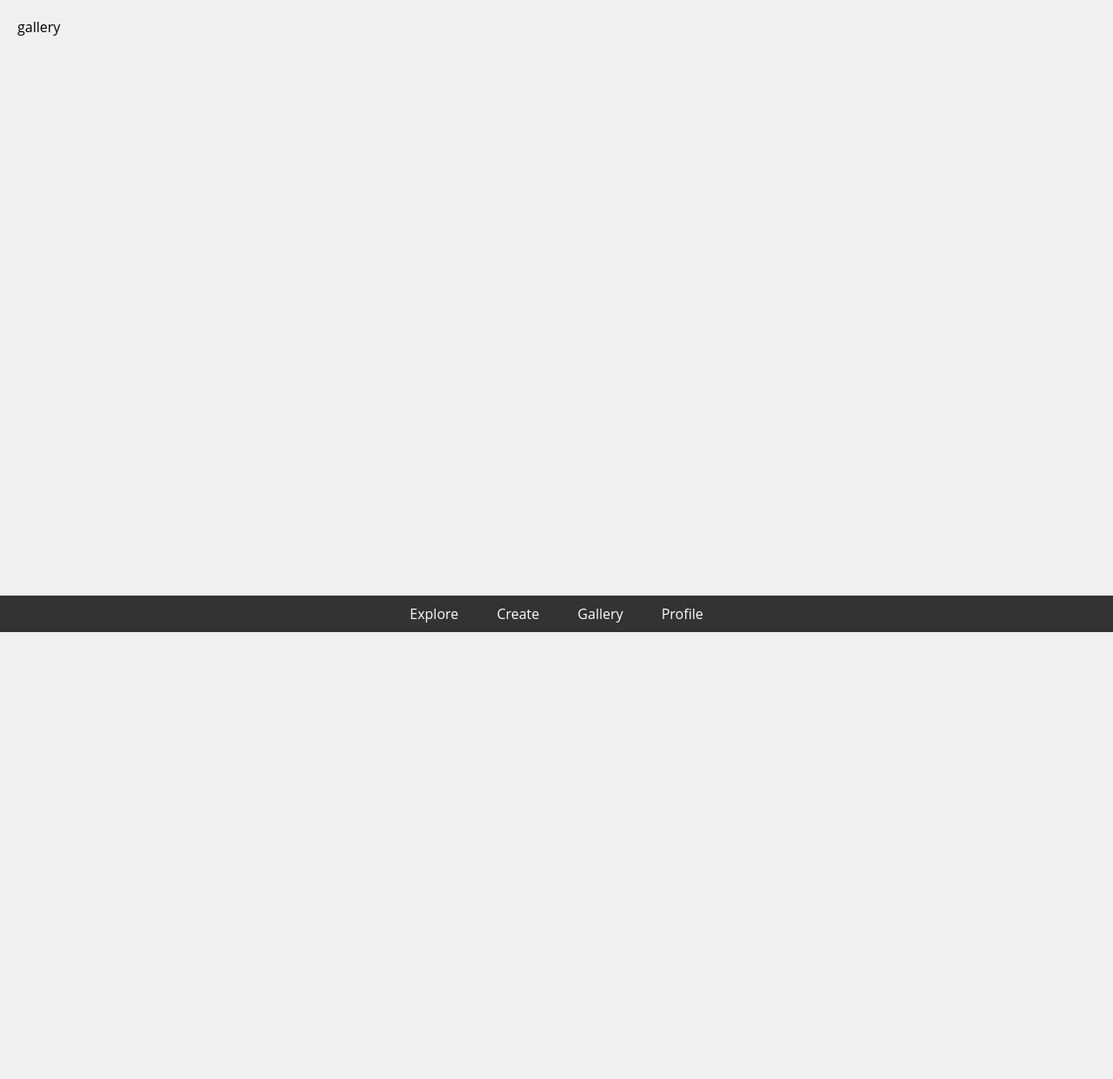
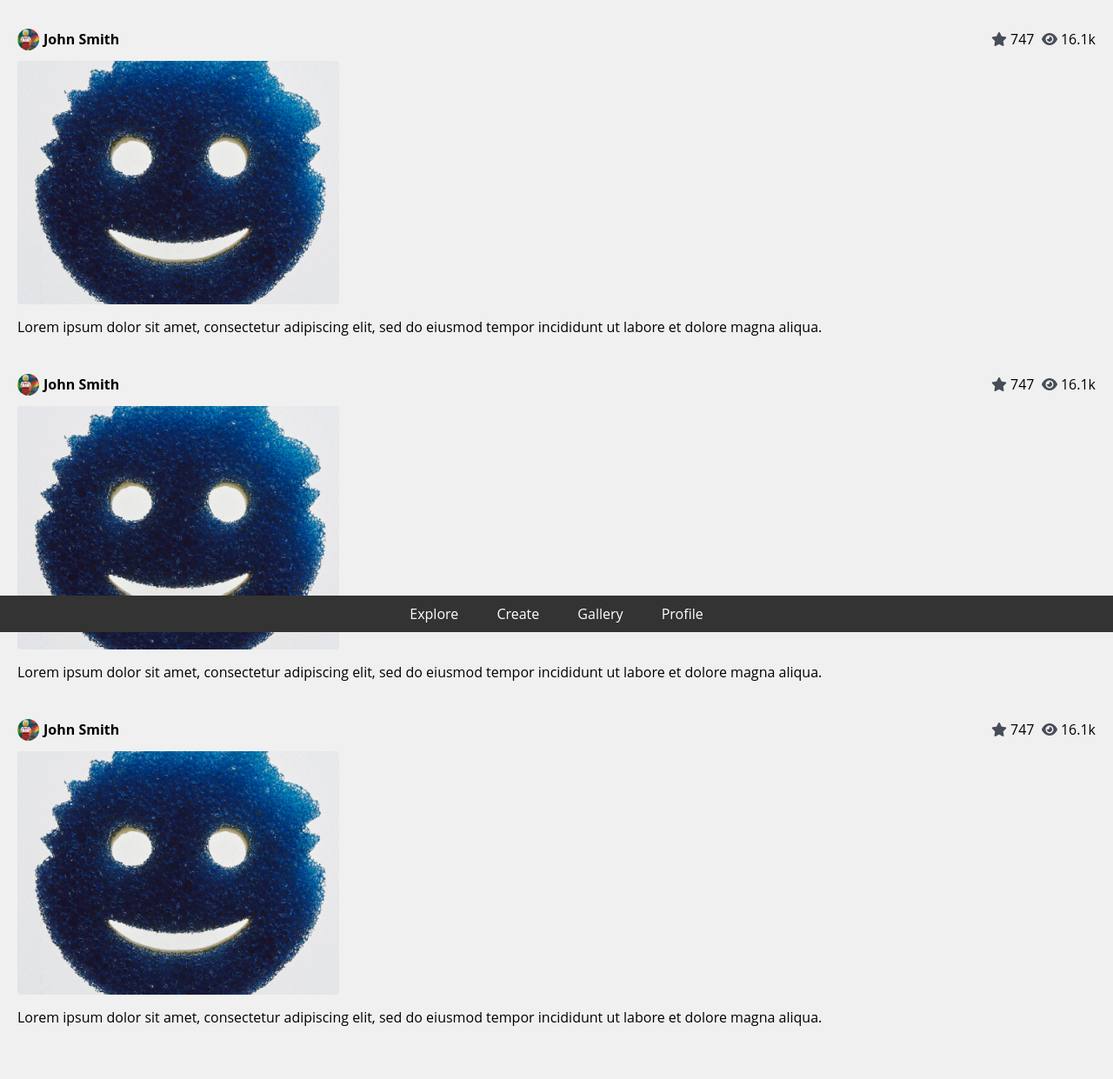
Before and after one commit to software-students-fall2023/2-web-app-exercise-artroam, a Flask app: page /gallery in a window 1280 px wide. Shown: the part 73-1314 px from the top of the page at 87% size. Before the commit the page ends 800 px from the top, so only its background shows below. Run offline with Flask 3, Linux system fonts and the light colour scheme; some libraries are stand-ins or nearby versions.

Commit message:
edit gallery page, add grid item that has artist and artwork details

```diff
--- /dev/null
+++ b/static/gallery.css
@@ -0,0 +1,50 @@
+.gridItem {
+    margin-bottom: 40px;
+}
+
+.statsContainer {
+    height: 30px;
+    display: flex;
+    justify-content: space-between;
+    align-items: center;
+    margin: 10px 0;
+}
+
+.artistContainer,
+.iconContainer,
+.iconStats {
+    display: flex;
+    align-items: center;
+}
+
+.artistContainer img {
+    width: 25px;
+    height: 25px;
+    object-fit: cover;
+    border-radius: 50%;
+    margin-right: 5px;
+}
+
+.artistContainer span {
+   font-weight: 700;
+}
+
+.iconContainer {
+    width: 120px;
+    justify-content: space-between;
+}
+
+.iconStats .icon {
+    margin-right: 4px;
+}
+
+.previewContainer img {
+    width: 370px;
+    height: 280px;
+    object-fit: cover;
+    border-radius: 4px;
+}
+
+.detailsContainer {
+    margin: 10px 0;
+}
--- a/templates/gallery.html
+++ b/templates/gallery.html
@@ -3,6 +3,10 @@
 <head>
     <meta name="viewport" content="width=device-width, initial-scale=1.0">
     <link rel="stylesheet" type="text/css" href="{{ url_for('static', filename='style.css') }}">
+    <link rel="stylesheet" type="text/css" href="{{ url_for('static', filename='gallery.css') }}">
+    {% block javascript %}
+        <script src="https://kit.fontawesome.com/82b68d50e9.js" crossorigin="anonymous"></script>
+    {% endblock %}
 </head>
 <body>
     <header>
@@ -10,7 +14,98 @@
     </header>
     <main>
         <div class="content">
-            gallery
+            <div class="gridItem">
+                <div class="statsContainer">
+                    <div class="artistContainer">
+                        <img src="{{ url_for('static', filename='avatar.png') }}" alt="avatar">
+                        <span>John Smith</span>
+                    </div>
+
+                    <div class="iconContainer">
+                        <div class="iconStats">
+                            <i class="fa-solid fa-star icon" style="color: #464d58;"></i>
+                            <span>747</span>
+                        </div>
+
+                        <div class="iconStats">
+                            <i class="fa-solid fa-eye icon" style="color: #464d58;"></i>
+                            <span>16.1k</span>
+                        </div>
+                    </div>
+                </div>
+
+                <div class="previewContainer">
+                    <img src="{{ url_for('static', filename='22-06-05-1.jpeg') }}" alt="artwork">
+                </div>
+
+                <div class="detailsContainer">
+                    <div class="descriptionText">
+                        Lorem ipsum dolor sit amet, consectetur adipiscing elit, sed do eiusmod tempor incididunt ut labore et dolore magna aliqua.
+                    </div>
+                </div>
+            </div>
+
+            <div class="gridItem">
+                <div class="statsContainer">
+                    <div class="artistContainer">
+                        <img src="{{ url_for('static', filename='avatar.png') }}" alt="avatar">
+                        <span>John Smith</span>
+                    </div>
+
+                    <div class="iconContainer">
+                        <div class="iconStats">
+                            <i class="fa-solid fa-star icon" style="color: #464d58;"></i>
+                            <span>747</span>
+                        </div>
+
+                        <div class="iconStats">
+                            <i class="fa-solid fa-eye icon" style="color: #464d58;"></i>
+                            <span>16.1k</span>
+                        </div>
+                    </div>
+                </div>
+
+                <div class="previewContainer">
+                    <img src="{{ url_for('static', filename='22-06-05-1.jpeg') }}" alt="artwork">
+                </div>
+
+                <div class="detailsContainer">
+                    <div class="descriptionText">
+                        Lorem ipsum dolor sit amet, consectetur adipiscing elit, sed do eiusmod tempor incididunt ut labore et dolore magna aliqua.
+                    </div>
+                </div>
+            </div>
+
+            <div class="gridItem">
+                <div class="statsContainer">
+                    <div class="artistContainer">
+                        <img src="{{ url_for('static', filename='avatar.png') }}" alt="avatar">
+                        <span>John Smith</span>
+                    </div>
+
+                    <div class="iconContainer">
+                        <div class="iconStats">
+                            <i class="fa-solid fa-star icon" style="color: #464d58;"></i>
+                            <span>747</span>
+                        </div>
+
+                        <div class="iconStats">
+                            <i class="fa-solid fa-eye icon" style="color: #464d58;"></i>
+                            <span>16.1k</span>
+                        </div>
+                    </div>
+                </div>
+
+                <div class="previewContainer">
+                    <img src="{{ url_for('static', filename='22-06-05-1.jpeg') }}" alt="artwork">
+                </div>
+
+                <div class="detailsContainer">
+                    <div class="descriptionText">
+                        Lorem ipsum dolor sit amet, consectetur adipiscing elit, sed do eiusmod tempor incididunt ut labore et dolore magna aliqua.
+                    </div>
+                </div>
+            </div>
         </div>
     </main>
     <nav>
```
Also changed, not shown: images/Artroam-logos_white.png (added), static/22-06-05-1.jpeg (added), static/avatar.png (added).
